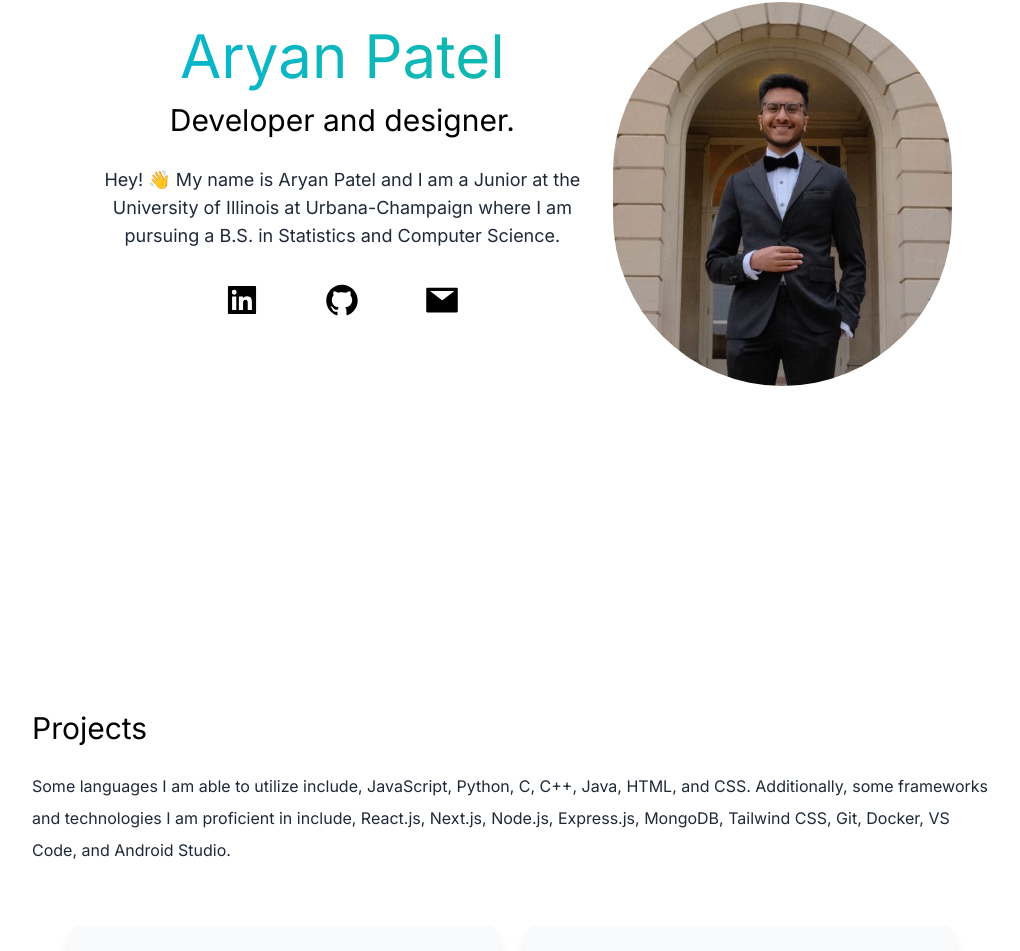
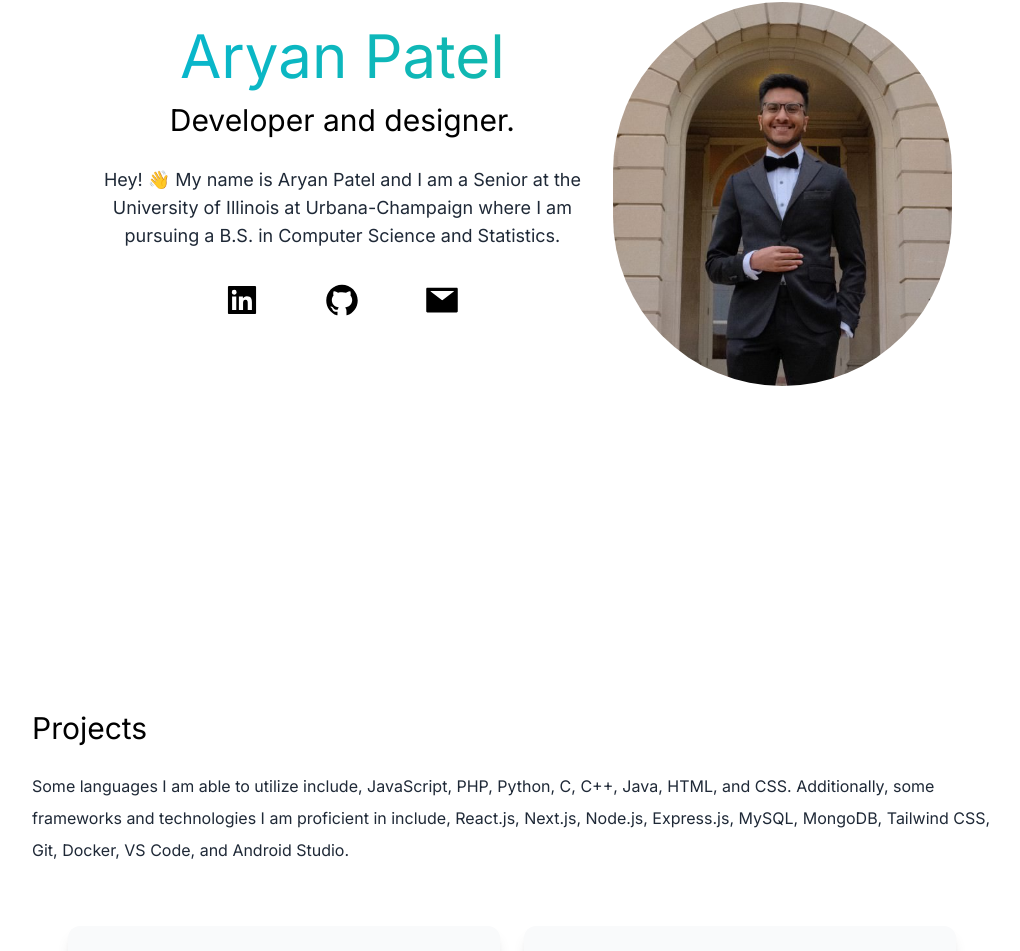
Before and after one commit to aryanp31/personal-portfolio-2, a Next.js app: page / in a window 1280 px wide. Shown: the part 298-1249 px from the top of the page, without its empty margins (128-1148 px from the left). Built offline with nearby package versions, Linux system fonts and the light colour scheme.

Commit message:
Updated main description

```diff
--- a/src/app/page.js
+++ b/src/app/page.js
@@ -33,7 +33,7 @@ export default function Home() {
               <h2 className="text-5xl py-2 font-md md:text-6xl text-transparent bg-gradient-to-r bg-clip-text from-cyan-500 to-teal-500 dark:to-teal-400">Aryan Patel</h2>
               <h3 className="text-2xl py-2 md:text-3xl dark:text-white">Developer and designer.</h3>
               <p className="text-md py-5 leading-8 text-gray-800 mx-auto max-w-xl md:text-lg dark:text-white">
-              Hey! 👋 My name is Aryan Patel and I am a Junior at the University of Illinois at Urbana-Champaign where I am pursuing a B.S. in Statistics and Computer Science.</p>
+              Hey! 👋 My name is Aryan Patel and I am a Senior at the University of Illinois at Urbana-Champaign where I am pursuing a B.S. in Computer Science and Statistics.</p>
               <div className="text-4xl flex justify-center gap-16 py-3  dark:text-white">
                 <a href="https://linkedin.com/in/aryanpatel10" target="_blank"><AiFillLinkedin className="hover:scale-125 transition ease-in-out "/></a>
                 <a href="https://github.com/aryanp31" target="_blank"><AiFillGithub className="hover:scale-125 transition ease-in-out"/></a>
@@ -50,7 +50,7 @@ export default function Home() {
           <div>
             <h3 className="text-3xl py-1 dark:text-white">Projects</h3>
             <p className="text-md py-5 leading-8 text-gray-800 dark:text-gray-100">
-            Some languages I am able to utilize include, JavaScript, Python, C, C++, Java, HTML, and CSS. Additionally, some frameworks and technologies I am proficient in include, React.js, Next.js, Node.js, Express.js, MongoDB, Tailwind CSS, Git, Docker, VS Code, and Android Studio.
+            Some languages I am able to utilize include, JavaScript, PHP, Python, C, C++, Java, HTML, and CSS. Additionally, some frameworks and technologies I am proficient in include, React.js, Next.js, Node.js, Express.js, MySQL, MongoDB, Tailwind CSS, Git, Docker, VS Code, and Android Studio.
             </p>
           </div>
           <div className="lg:flex lg:flex-wrap gap-6 justify-center">
```
